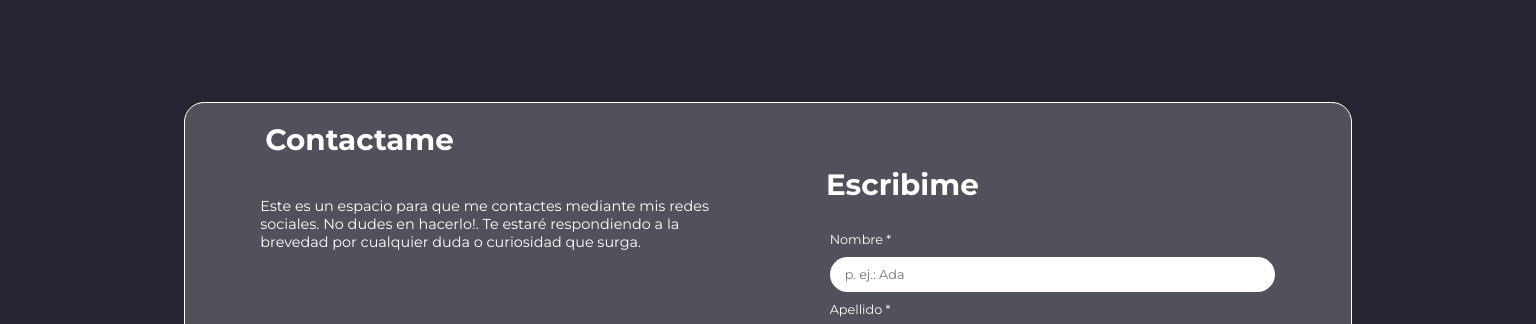
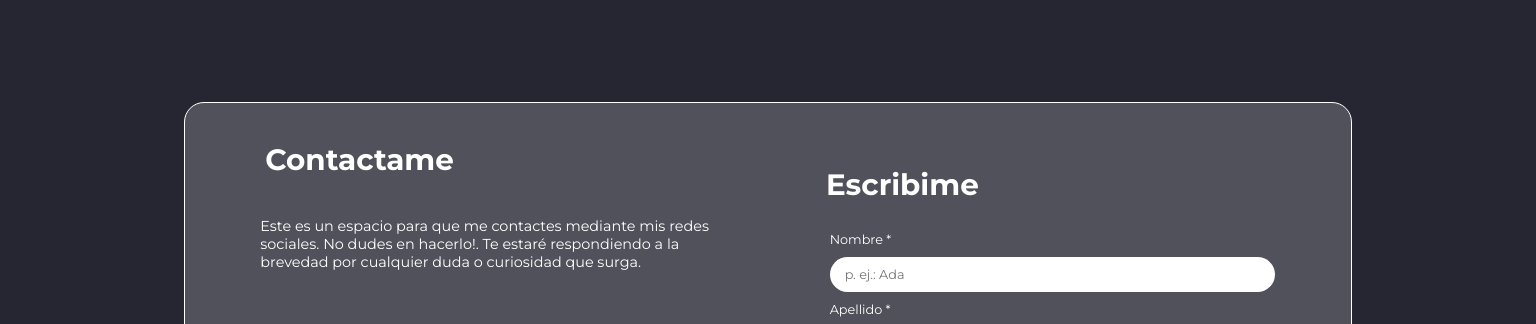
Before and after one commit to sofiamudry/01-Modulo-Proyecto-Portafolio, a plain HTML site: page index.html in a window 1536 px wide. Shown: the part 3880-4204 px from the top of the page. Drawn offline with nearby package versions, Linux system fonts and the light colour scheme.

Commit message:
Arreglo titulo contactame

```diff
--- a/css/style.css
+++ b/css/style.css
@@ -847,7 +847,7 @@ a {
         width: 80%;
     }
     .contact-me-title{
-        margin: 0px 0px 20px 50px ;
+        margin: 20px 0px 20px 50px ;
     }
     .contact-me {
         padding-right: 100px;
```
